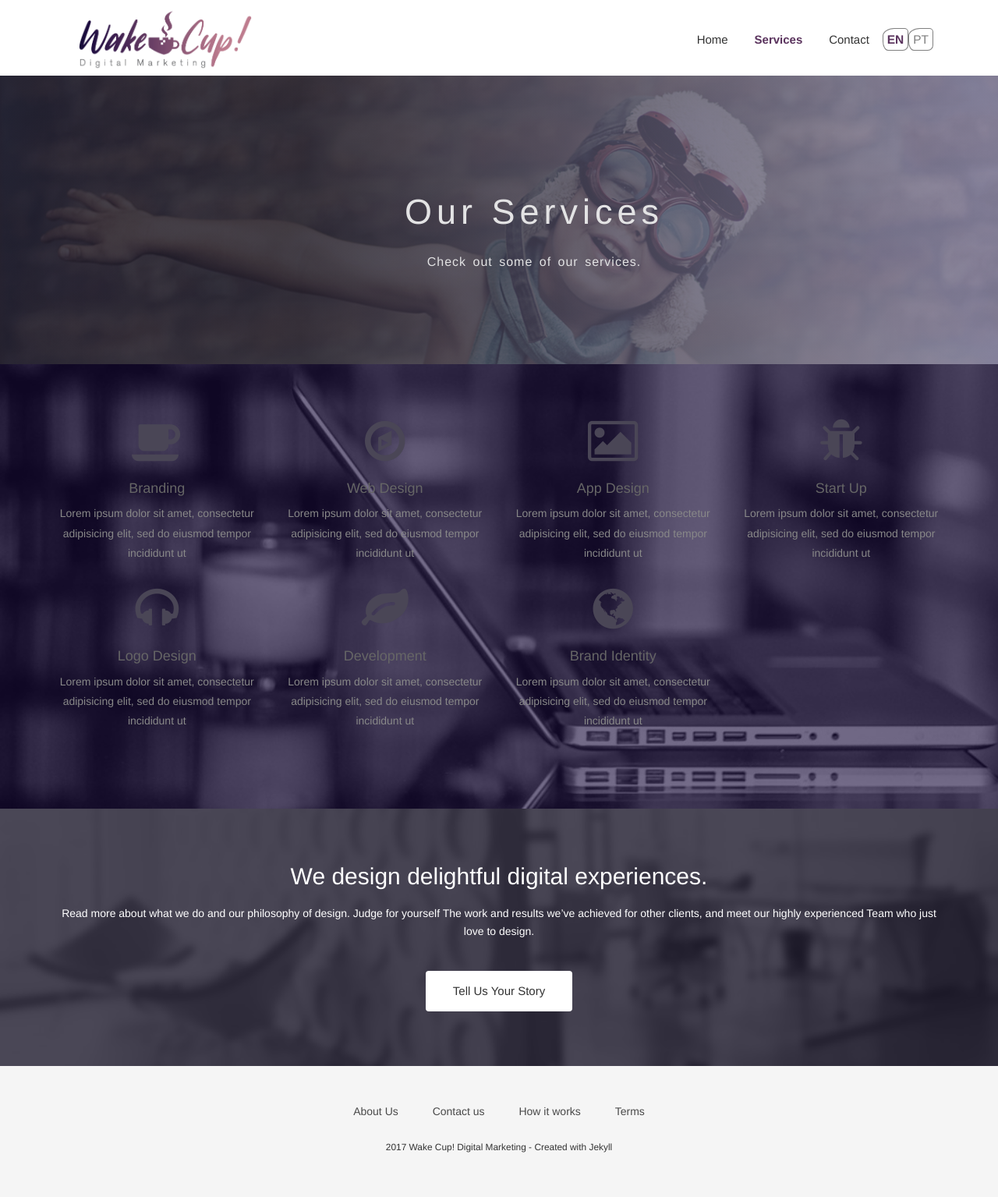
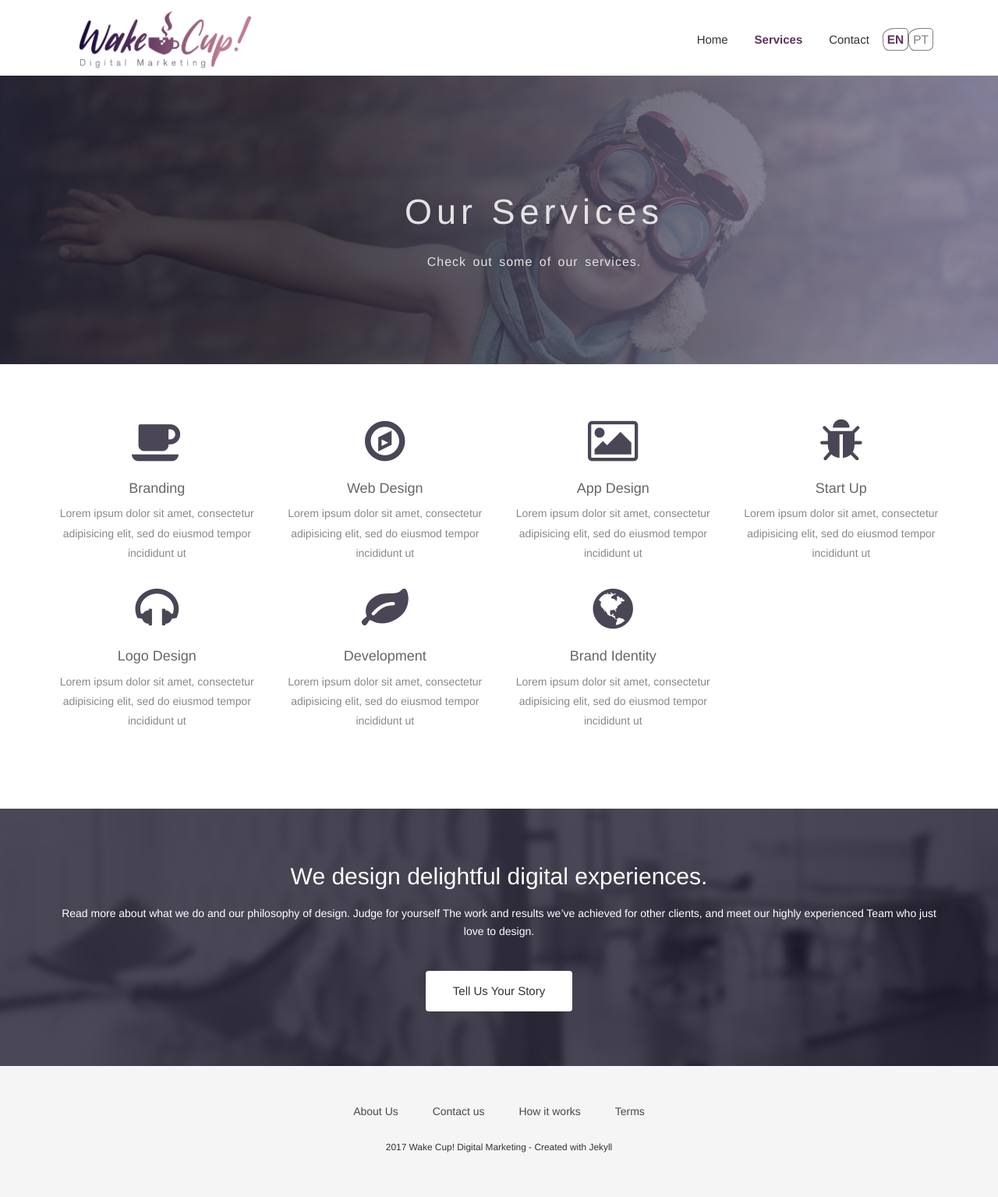
Before and after one commit to wakecup/old_wakecup_website, a Jekyll site: the page built from services.html, in a window 1280 px wide. Shown: the whole page at 78% size. Built offline with Jekyll 4.4.1, drawn with Linux system fonts in a browser that asks for light colours; nearby versions of some CDN libraries; some web fonts are replaced.

Commit message:
~13/07/2017 Alteração da página services

```diff
--- a/_sass/airspace.scss
+++ b/_sass/airspace.scss
@@ -182,6 +182,31 @@
         }
     }
 }
+/* Service page */
+#service-page {
+    text-align: center;
+    padding: 70px 0;
+    .service-item {
+        padding-bottom: 30px;
+        i {
+            font-size: 60px;
+            color: #4a4656;
+        }
+        h4 {
+            padding-top: 20px;
+            margin: 0;
+            color: #666;
+        }
+        p {
+            color: #888;
+            padding-top: 10px;
+            margin: 0;
+            font-size: 14px;
+            line-height: 1.8;
+        }
+    }
+}
+
 /* Call-to-action Start */
 #call-to-action {
     background: url("../img/call-to-action-bg.jpg") no-repeat;
--- a/pt/services.html
+++ b/pt/services.html
@@ -19,7 +19,7 @@
         </div>
     </div>
 </section>
-<section id="service">
+<section id="service-page">
     <div class="container">
         <div class="row">
             <div class="col-sm-6 col-md-3">
--- a/services.html
+++ b/services.html
@@ -19,7 +19,7 @@
         </div>
     </div>
 </section>
-<section id="service">
+<section id="service-page">
     <div class="container">
         <div class="row">
             <div class="col-sm-6 col-md-3">
```
